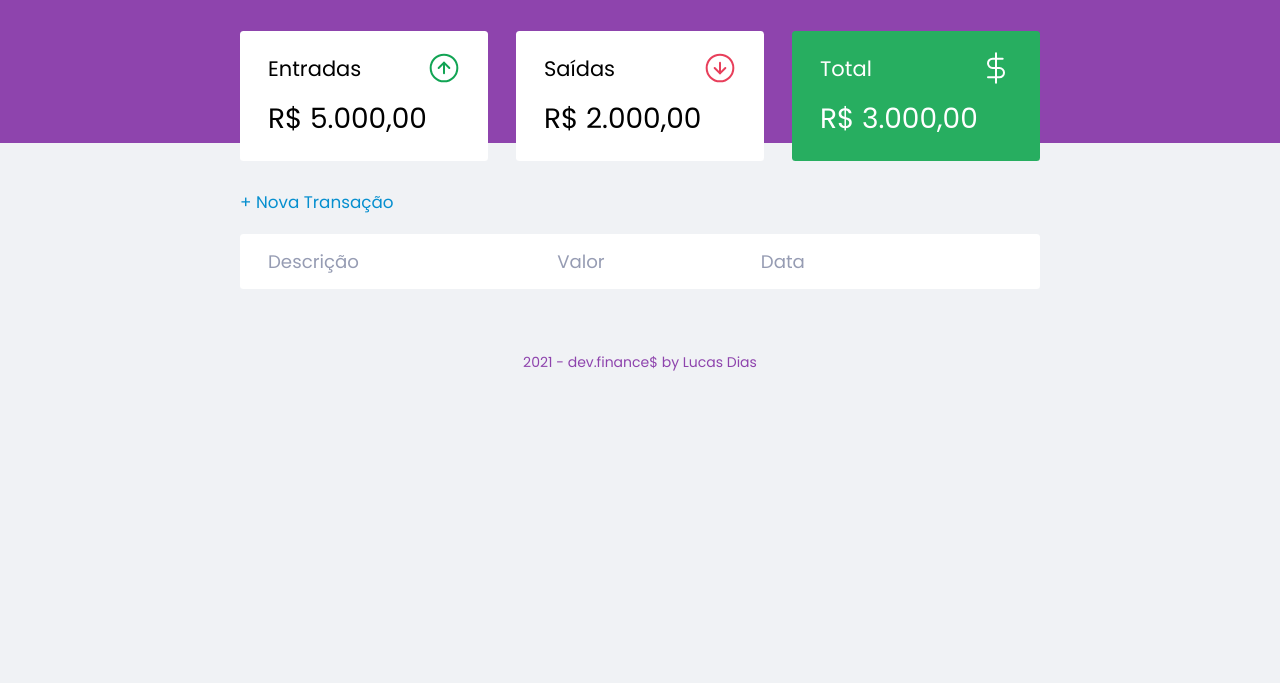
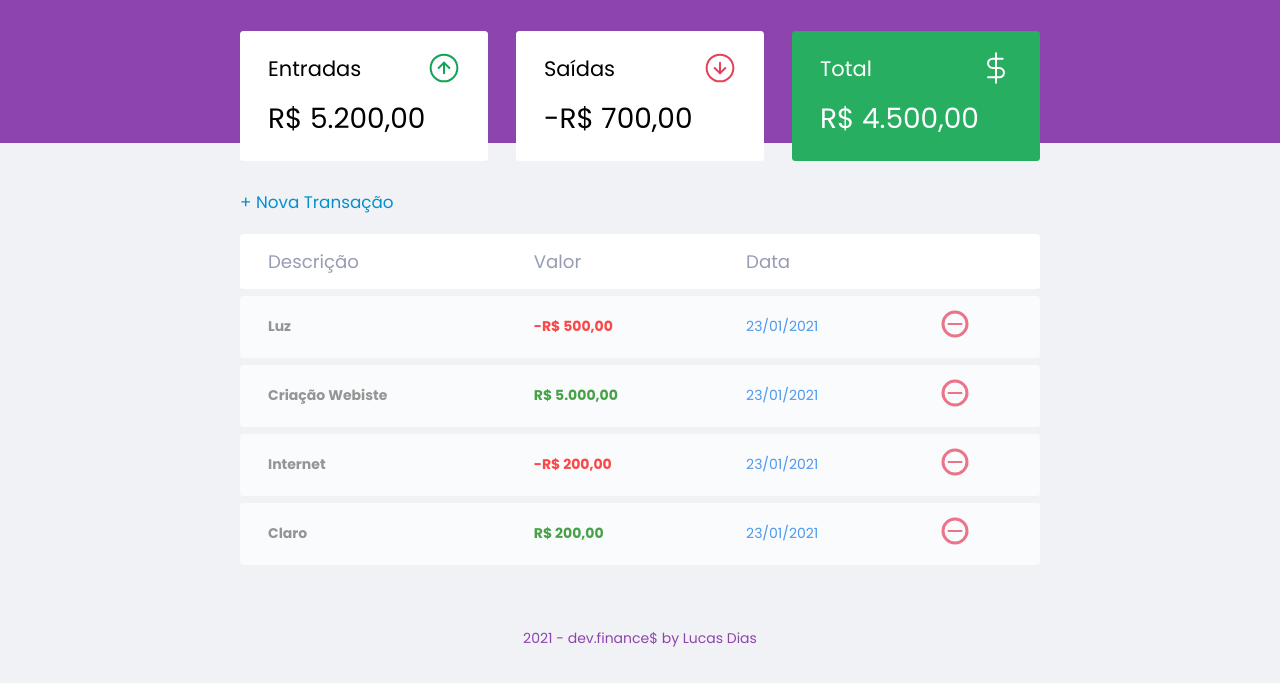
Before and after one commit to Lucass2021/Aplicativo-Financeiro-, a plain HTML site: page index.html in a window 1280 px wide. Shown: the part 89-772 px from the top of the page. Drawn offline with Linux system fonts and the light colour scheme.

Commit message:
Third Commit

```diff
--- a/index.html
+++ b/index.html
@@ -5,7 +5,7 @@
     <meta charset="UTF-8">
     <meta name="viewport" content="width=device-width, initial-scale=1.0">
     <title>Maratona</title>
-    <script src="main.js"></script>
+
 
     <link rel="stylesheet" href="main.css">
     <link rel="preconnect" href="https://fonts.gstatic.com">
@@ -31,7 +31,7 @@
                     <span> Entradas </span>
                     <img src="./assets/income.svg" alt="Imagem de Entradas">
                 </h3>
-                <p>R$ 5.000,00</p>
+                <p id="incomeDisplay">R$ 5.000,00</p>
             </div>
 
             <div class="card saidas">
@@ -40,7 +40,7 @@
                     Saídas
                     <img src="./assets/expense.svg" alt="Imagem de Saídas">
                 </h3>
-                <p>R$ 2.000,00</p>
+                <p id="expenseDisplay">R$ 2.000,00</p>
             </div>
 
             <div class="card total">
@@ -49,7 +49,7 @@
                     Total
                     <img src="./assets/total.svg" alt="Imagem do Total">
                 </h3>
-                <p>R$ 3.000,00</p>
+                <p id="totalDisplay">R$ 3.000,00</p>
             </div>
 
         </section>
@@ -118,7 +118,7 @@
         <p>2021 - dev.finance$ by Lucas Dias</p>
     </footer>
 
-
+    <script src="main.js"></script>
 </body>
 
 </html>
--- a/main.js
+++ b/main.js
@@ -13,38 +13,71 @@ const Modal = {
     }
 }
 
-const transactions = [{
-    id: 1,
+
+
+const Transaction = {
+    all: [
+        {
             description: 'Luz',
             amount: -50000,
             date: '23/01/2021',
         },
         {
-    id: 2,
             description: 'Criação Webiste',
             amount: 500000,
             date: '23/01/2021',
         },
         {
-    id: 3,
             description: 'Internet',
             amount: -20000,
             date: '23/01/2021',
         },
-]
+        {
+            description: 'Claro ',
+            amount: 20000,
+            date: '23/01/2021',
+        },
+    ],
 
+    add(transaction) {
+        Transaction.all.push(transaction)
 
-const Transaction = {
-    incomes() {
+        App.reload()
 
     },
 
-    expenses() {
 
+    remove(index) {
+        Transaction.all.splice(index, 1)
+        App.reload()
     },
 
+    incomes() {
+        let income = 0;
+
+        Transaction.all.forEach(transaction => {
+            if (transaction.amount > 0) {
+                income += transaction.amount;
+            }
+        })
+        return income
+    },
+
+    expenses() {
+        let expense = 0;
+
+        Transaction.all.forEach(transaction => {
+            if (transaction.amount < 0) {
+                expense += transaction.amount;
+            }
+        })
+        return expense
+    },
+
+
+
     total() {
-
+        return Transaction.incomes() + Transaction.expenses()
     }
 }
 
@@ -57,18 +90,70 @@ const DOM = {
 
         DOM.transactionsContainer.appendChild(tr)
     },
+
     innerHTMLTransaction(transaction) {
+        const CSSclass = transaction.amount > 0 ? "income" : "expense"
+
+        const amount = Utils.formatCurrency(transaction.amount)
+
         const html = `
             <td class="description">${transaction.description}</td>
-            <td class="expense">${transaction.amount}</td>
+            <td class="${CSSclass}">${amount}</td>
             <td class="date">${transaction.date}</td>
             <td> <img src="./assets/minus.svg" alt="Remover transação"> </td>
         `
 
         return html
+    },
+
+    updateBalance() {
+        document.getElementById('incomeDisplay')
+            .innerHTML = Utils.formatCurrency(Transaction.incomes())
+
+        document.getElementById('expenseDisplay')
+            .innerHTML = Utils.formatCurrency(Transaction.expenses())
+
+        document.getElementById('totalDisplay')
+            .innerHTML = Utils.formatCurrency(Transaction.total())
+    },
+
+    clearTransactions() {
+        DOM.transactionsContainer.innerHTML = ""
+    }
+
+}
+
+const Utils = {
+    formatCurrency(value) {
+        const signal = Number(value) < 0 ? "-" : ""
+
+        value = String(value).replace(/\D/g, "")
+
+        value = Number(value) / 100
+
+        value = value.toLocaleString("pt-BR", {
+            style: "currency",
+            currency: "BRL"
+        })
+        return signal + value
     }
 }
 
-transactions.forEach(function (transaction) {
+const App = {
+    init() {
+
+        Transaction.all.forEach(transaction => {
             DOM.addTransaction(transaction)
         })
+
+        DOM.updateBalance()
+
+    },
+
+    reload() {
+        DOM.clearTransactions()
+        App.init()
+    },
+}
+
+App.init()
```
Lines whose indentation alone changed are shown as unchanged.
